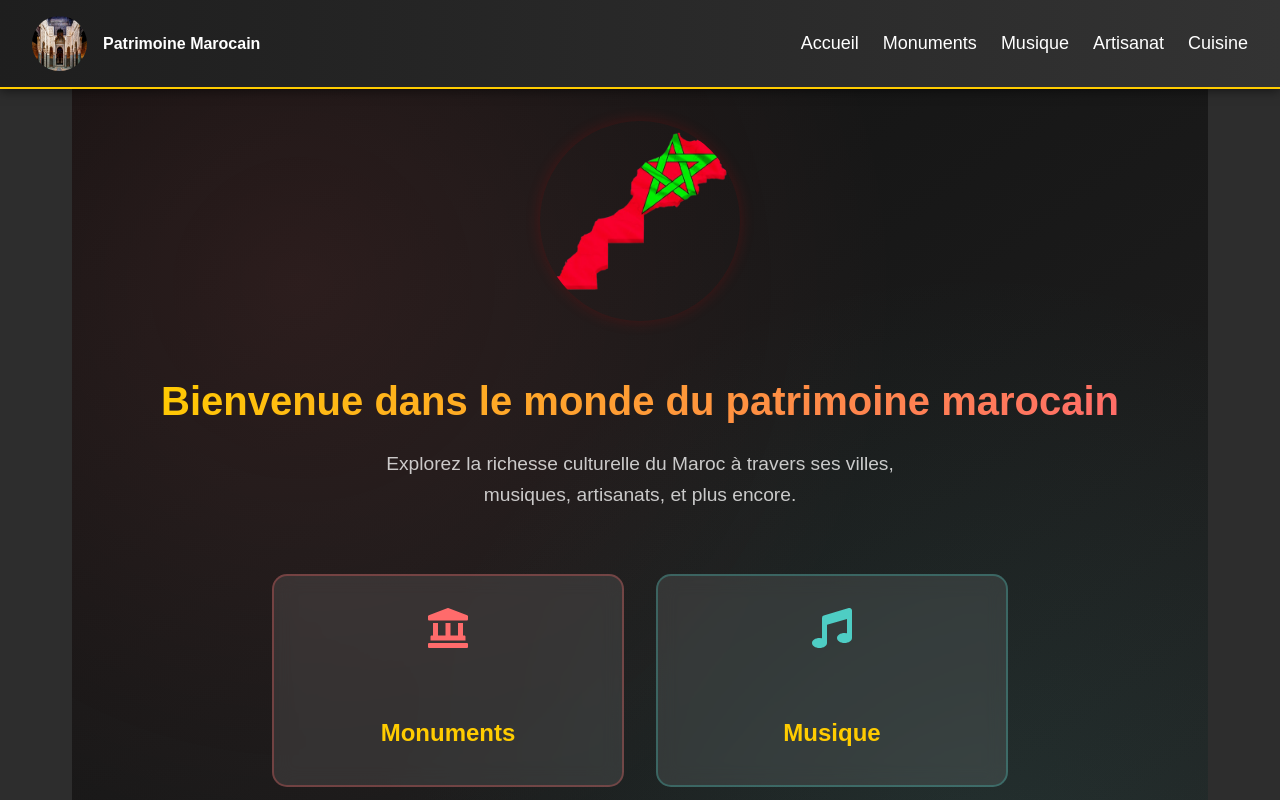
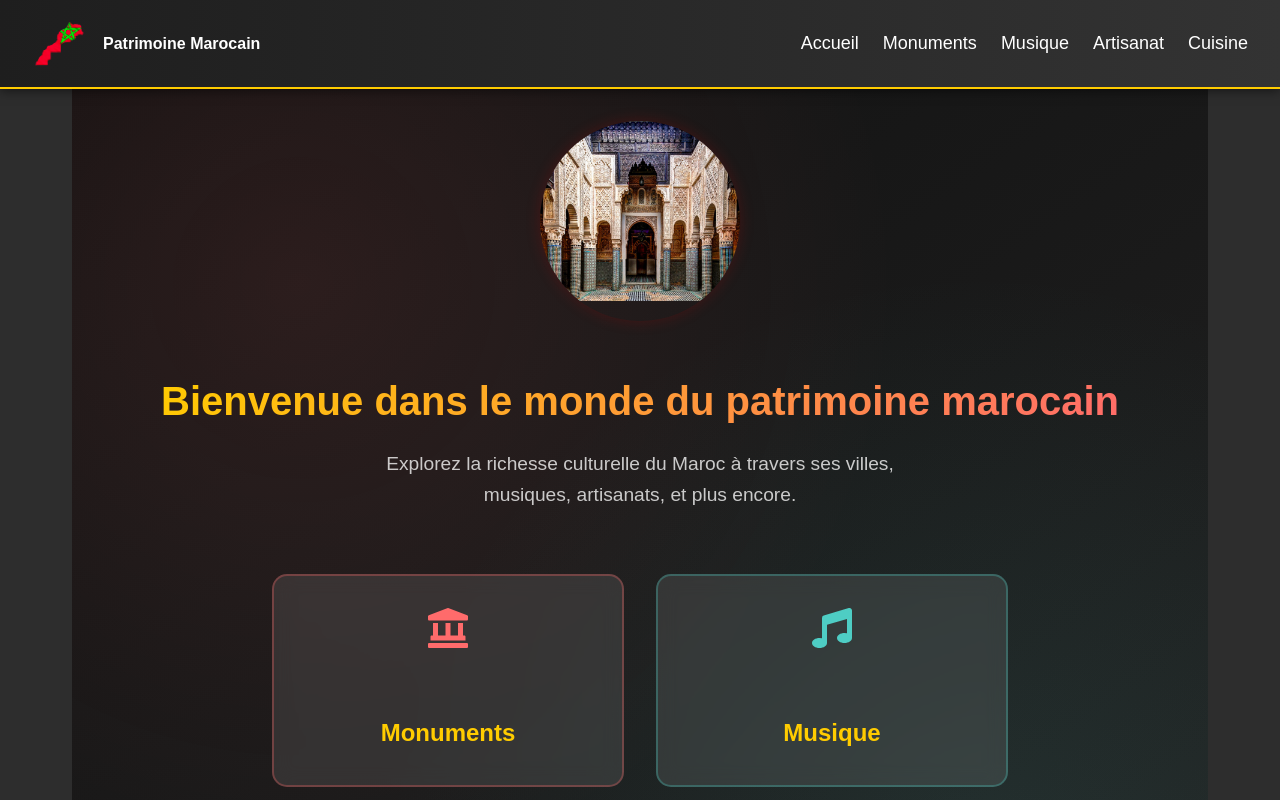
Before and after one commit to Hardrach/Culture, a React (Create React App) app: page / in a window 1280 px wide. Shown: the top 800 px of the page. Built offline with nearby package versions, Linux system fonts and the light colour scheme.

Commit message:
first commit

```diff
--- a/src/components/Navbar.js
+++ b/src/components/Navbar.js
@@ -16,7 +16,7 @@ const Navbar = () => {
   return (
     <nav className="navbar">
       <Link to="/" className="navbar-logo" onClick={closeMenu}>
-        <img src="../image/logomonument.jpg" alt="Logo Maroc" />
+        <img src="../image/MarocMap-removebg-preview.png" alt="Logo Maroc" />
         <h1>Patrimoine Marocain</h1>
       </Link>
 
--- a/src/pages/Home.js
+++ b/src/pages/Home.js
@@ -35,7 +35,7 @@ export default function Home() {
               damping: 20
             }}
           >
-            <img src="../image/MarocMap-removebg-preview.png" alt="Logo Maroc" />
+            <img src="../image/logomonument.jpg" alt="Logo Maroc" />
           </motion.div>
         </div>
 
--- a/src/styles/Navbar.css
+++ b/src/styles/Navbar.css
@@ -20,13 +20,27 @@
   text-decoration: none;
 
 }
+.navbar-logo::before {
+  content: '';
+  position: absolute;
+  width: 150%;
+  height: 150%;
+  background: linear-gradient(
+    45deg,
+    transparent 0%,
+    rgba(255, 255, 255, 0.1) 50%,
+    transparent 100%
+  );
+  transform: rotate(45deg);
+  animation: shine 6s infinite;
+}
 
 .navbar-logo img {
   width: 55px;
   height: 55px;
-  border-radius: 100%;
 
 }
+
 
 .navbar-logo h1 {
   font-family: Arial, sans-serif;
```
